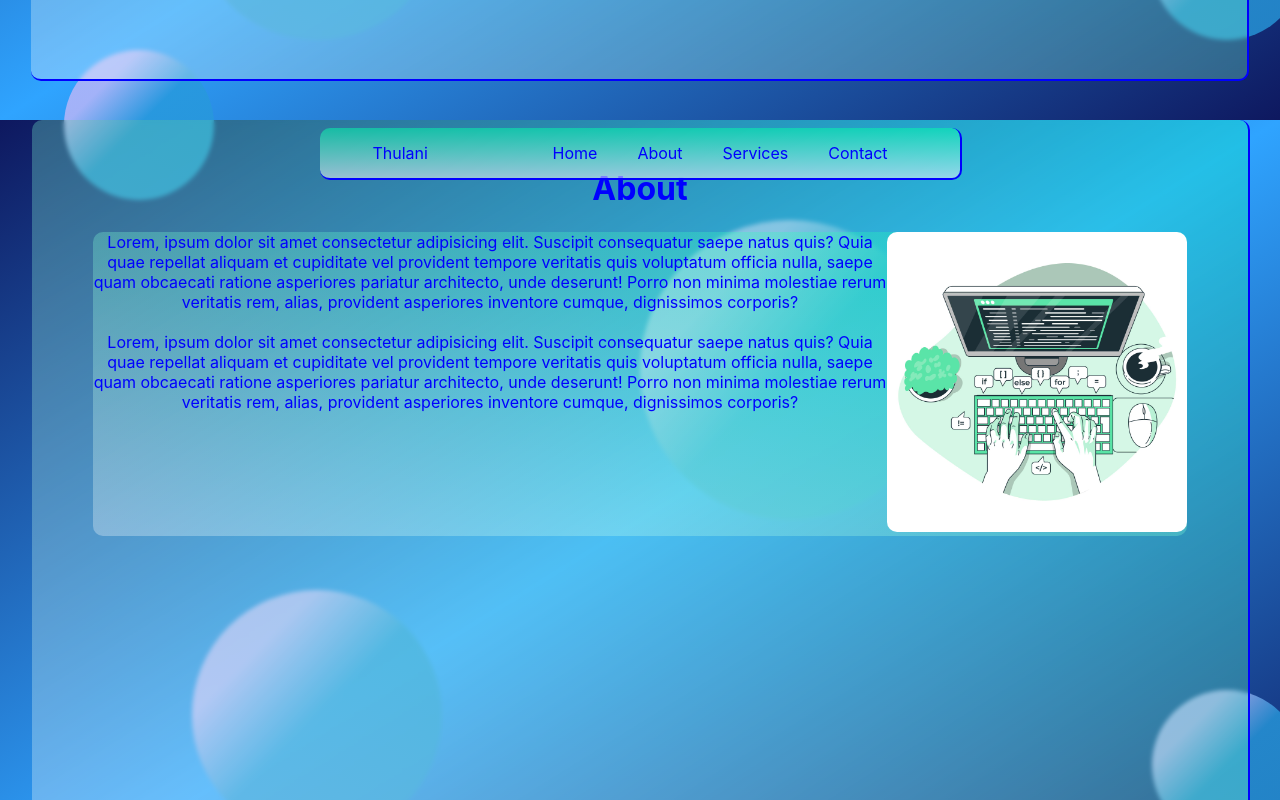
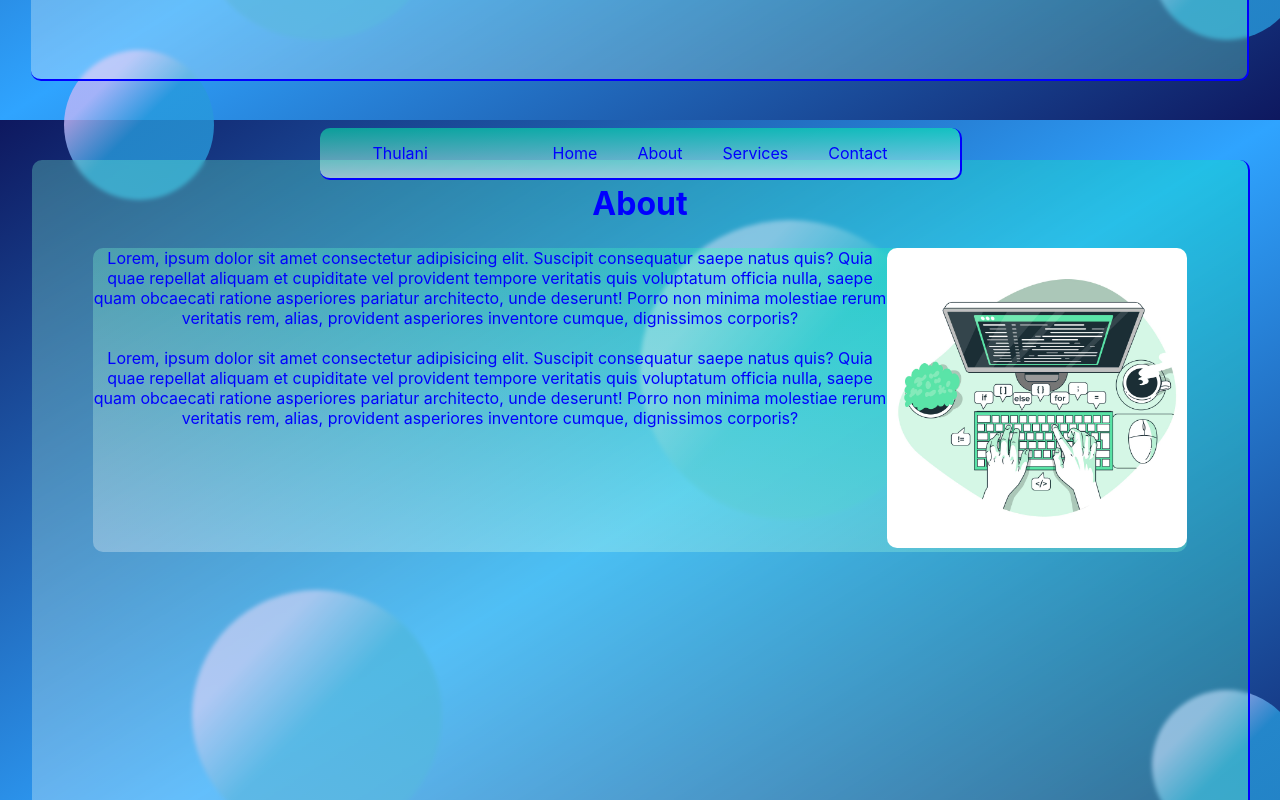
Before and after one commit to Sthukzin/Portfolio, a React (Create React App) app: page / in a window 1280 px wide. Shown: the part 680-1480 px from the top of the page. Built offline with nearby package versions, Linux system fonts and the light colour scheme.

Commit message:
updated all the components
The home page, about and services are updated and working perfectly, time to work on the contact page from here on

```diff
--- a/src/components/about/About.css
+++ b/src/components/about/About.css
@@ -21,13 +21,12 @@
     z-index: 2;
     justify-content: space-around;
     left: 2.5%;
+    top: 5%;
 }
 .aboutHeader{
     display: flex;
     justify-content: center;
-    padding-top: 4%;
-
-
+    padding-top: 2%;
 }
 .aboutText{
     background: linear-gradient(to right top,rgba(255,255,255,0.3),rgba(0,255,171, 0.3));
@@ -41,6 +40,5 @@
 }
 .aboutImage{
     width: 300px;
-
     border-radius: 10px 10px 10px 10px;
 }
```
